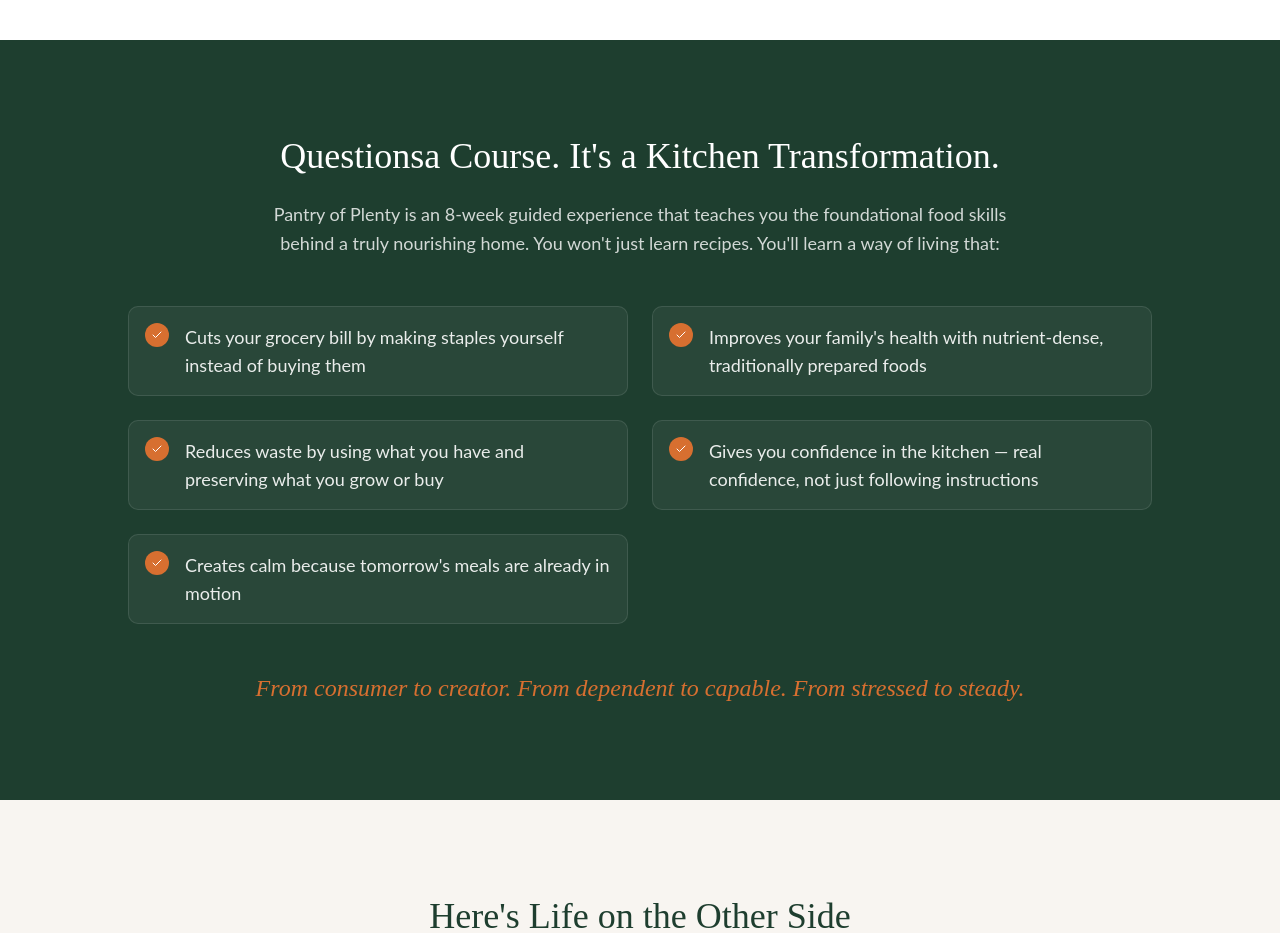
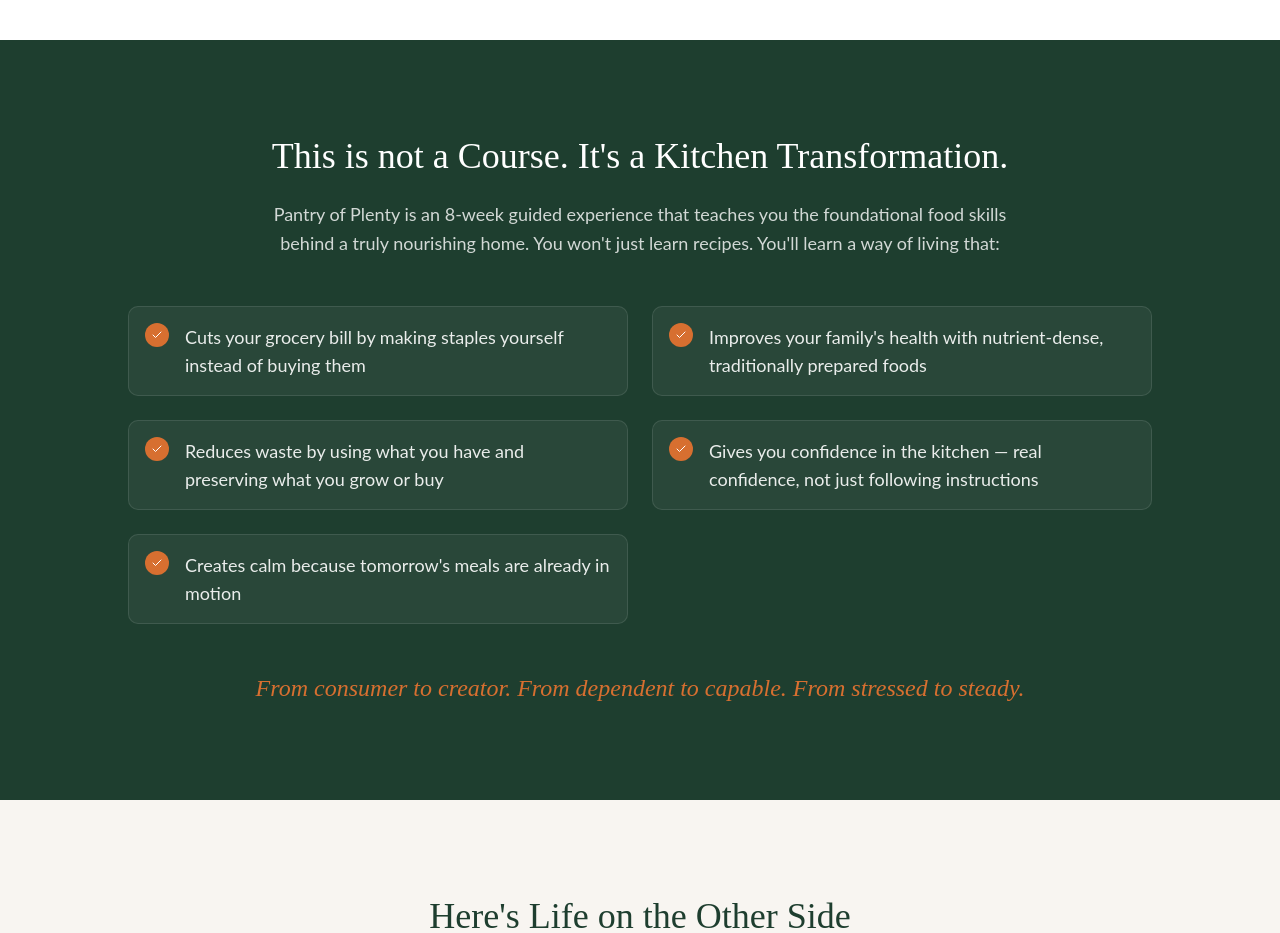
Before and after one commit to ankurmans/wylderspace-pantry-of-plenty, a Next.js app: page / in a window 1280 px wide. Shown: the part 2660-3593 px from the top of the page. Built offline with nearby package versions, Linux system fonts and the light colour scheme.

Commit message:
Update WhatThisIsSection component

```diff
--- a/components/sections/WhatThisIsSection.tsx
+++ b/components/sections/WhatThisIsSection.tsx
@@ -26,7 +26,7 @@
             className="text-3xl md:text-[36px] font-medium mb-6 text-center leading-[40px] text-white"
             style={{ fontFamily: "'Playfair Display', serif" }}
           >
-            Questionsa Course. It's a Kitchen Transformation.
+            This is not a Course. It's a Kitchen Transformation.
           </h2>
 
           {/* Intro Paragraph - Lato Regular, 18px, rgba(255,255,255,0.8), centered */}
```
